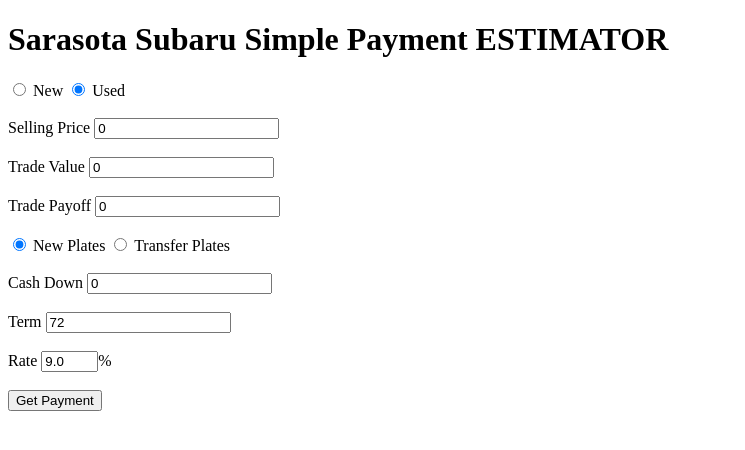
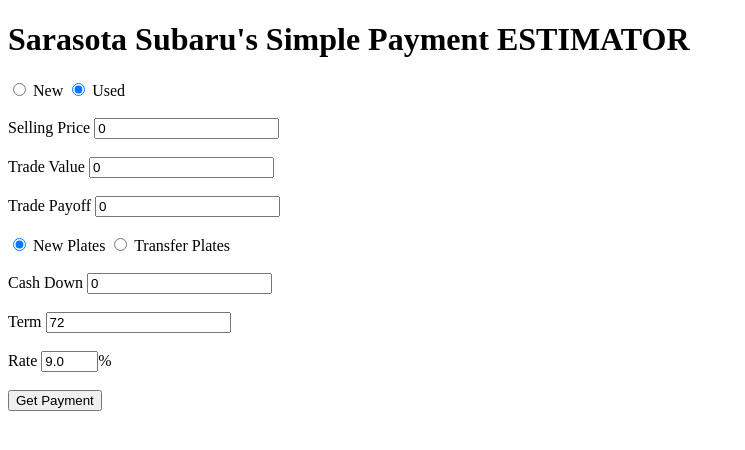
Before and after one commit to jonathansw311/payCalc, a plain HTML site: page index.html in a window 1280 px wide. Shown: the whole page, without its empty margins (0-745 px from the left). Drawn offline with Linux system fonts and the light colour scheme.

Commit message:
Add files via upload

```diff
--- a/index.html
+++ b/index.html
@@ -7,7 +7,7 @@
 </head>
 
 <body>
-    <h1>Sarasota Subaru Simple Payment ESTIMATOR</h1>
+    <h1>Sarasota Subaru's Simple Payment ESTIMATOR</h1>
     <div class="container">
     <form>
 
```
